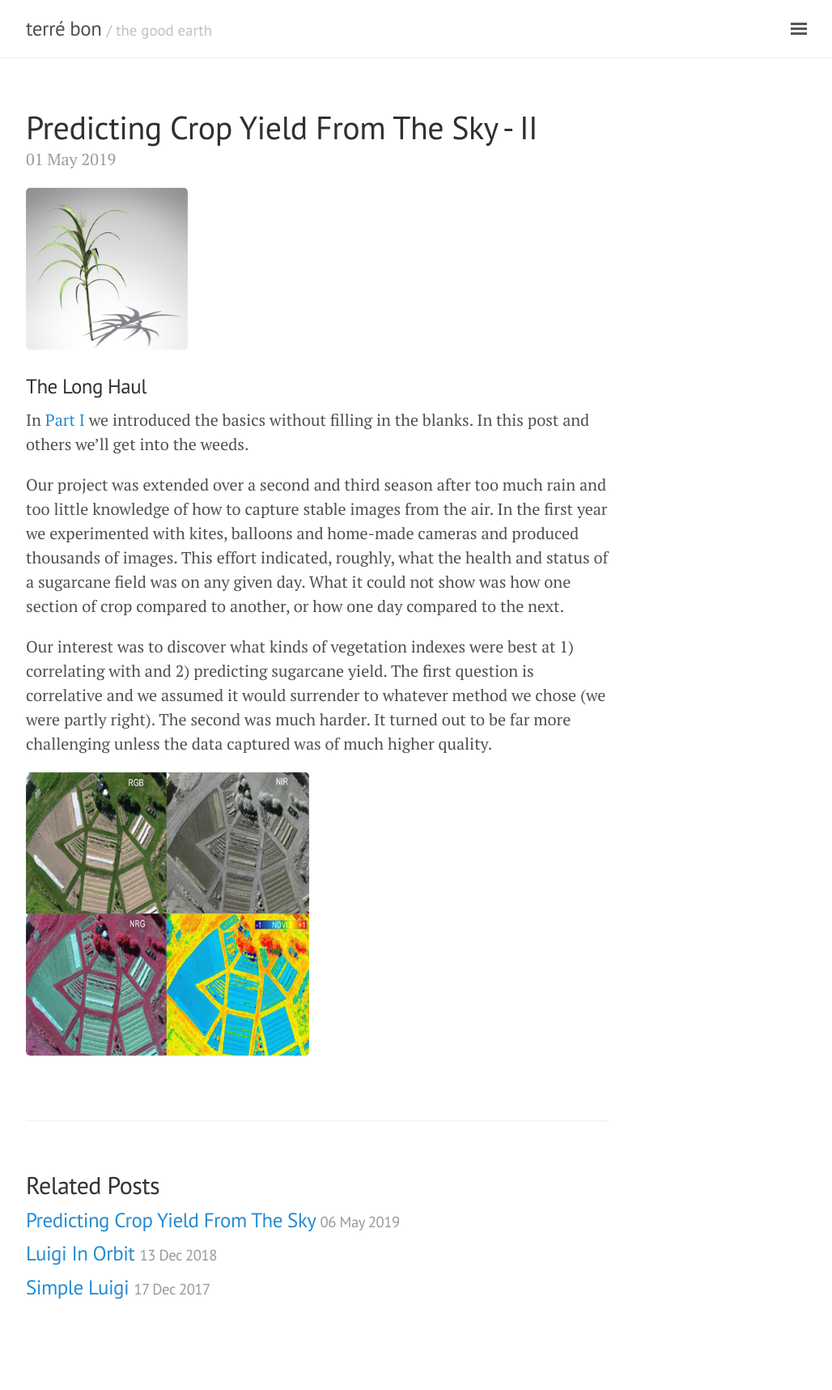
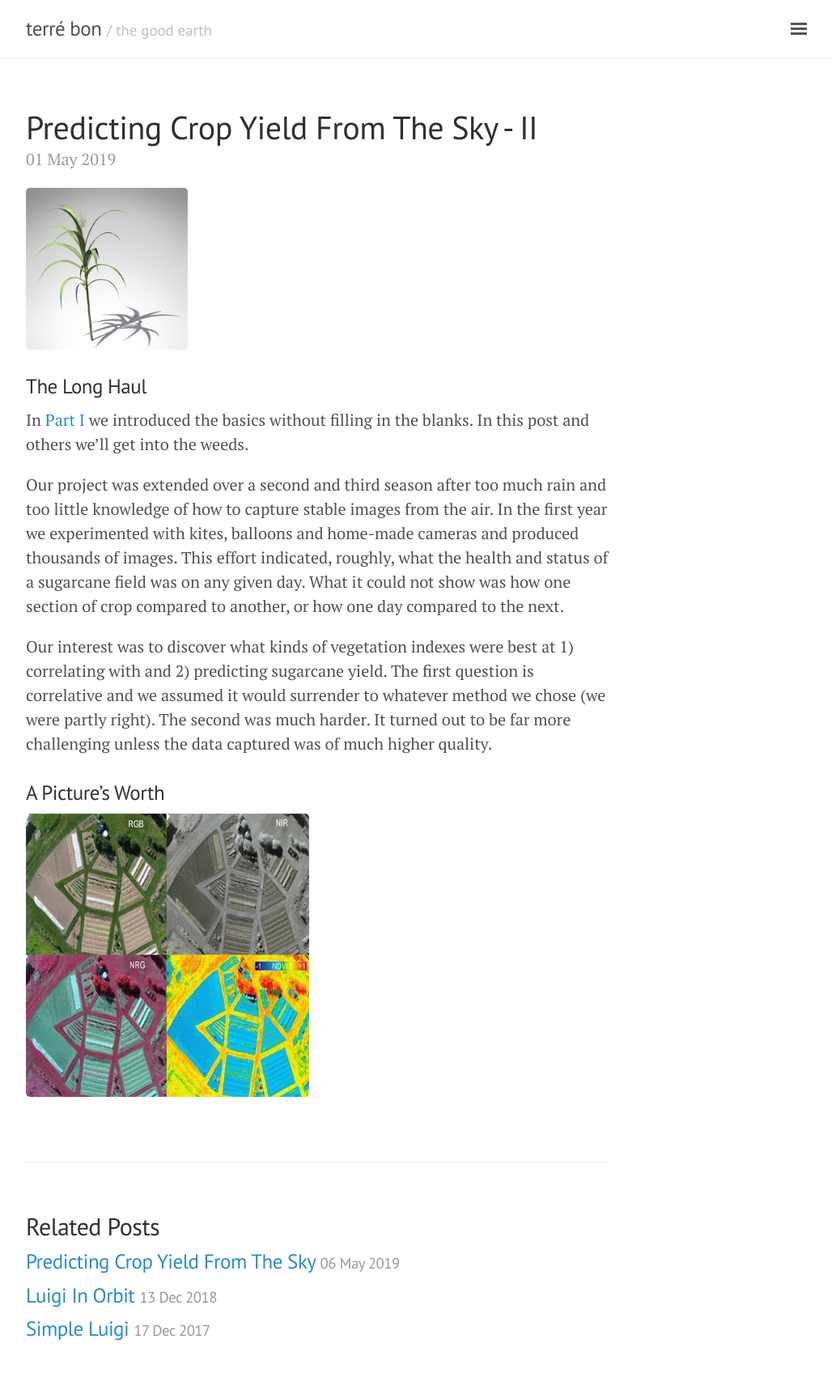
Before and after one commit to geraldmc/geraldmc.github.io, a Jekyll site: the page built from _posts/2019-05-01-predicting-yield-2.md, in a window 1280 px wide. Shown: the whole page at 81% size, without its empty margins (248-1276 px from the left). Built offline with Jekyll 4.4.1, drawn with Linux system fonts in a browser that asks for light colours; before the commit the page ends 1666 px from its top, so only the background shows below that.

Commit message:
updates post 2

```diff
--- a/_posts/2019-05-01-predicting-yield-2.md
+++ b/_posts/2019-05-01-predicting-yield-2.md
@@ -13,4 +13,6 @@ Our project was extended over a second and third season after too much rain and
 
 Our interest was to discover what kinds of vegetation indexes were best at 1) correlating with and 2) predicting sugarcane yield. The first question is correlative and we assumed it would surrender to whatever method we chose (we were partly right). The second was much harder. It turned out to be far more challenging unless the data captured was of much higher quality.
 
+### A Picture's Worth
+
 ![RGB_Composite]({{ site.url }}/assets/fastie-results.png){:height="350px" width="350px"}
```
